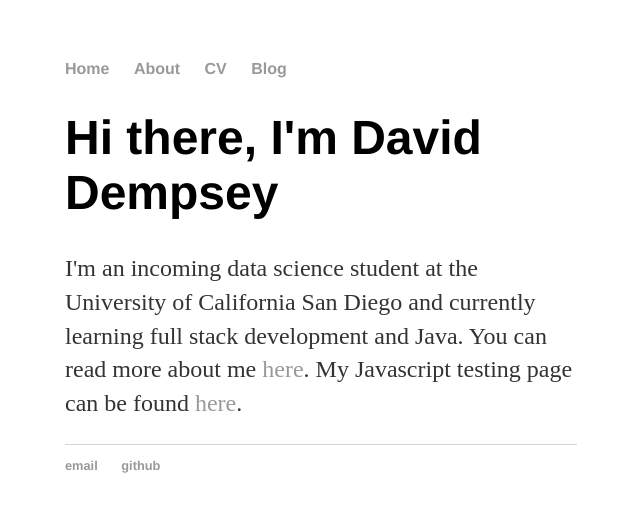
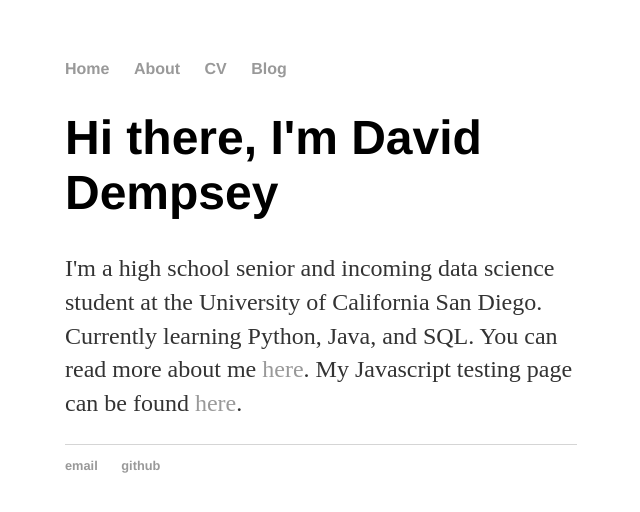
Before and after one commit to daviddempsey/daviddempsey.github.io, a Jekyll site: the page built from index.html, in a window 1280 px wide. Shown: the top 512 px of the page, without its empty margins (319-959 px from the left). Built offline with Jekyll 4.4.1, drawn with Linux system fonts in a browser that asks for light colours.

Commit message:
Update index.html

```diff
--- a/index.html
+++ b/index.html
@@ -4,8 +4,8 @@ title: David Dempsey
 ---
 <div class="blurb">
   <h1>Hi there, I'm David Dempsey</h1>
-  <p>I'm an incoming data science student at the University of California
-     San Diego and currently learning full stack development and Java.
-     You can read more about me <a href="/about">here</a>. My Javascript testing
-     page can be found <a href="/testing">here</a>.</p>
+  <p>I'm a high school senior and incoming data science student at the University
+    of California San Diego. Currently learning Python, Java, and SQL.
+    You can read more about me <a href="/about">here</a>. My Javascript testing
+    page can be found <a href="/testing">here</a>.</p>
 </div><!-- /.blurb -->
```
